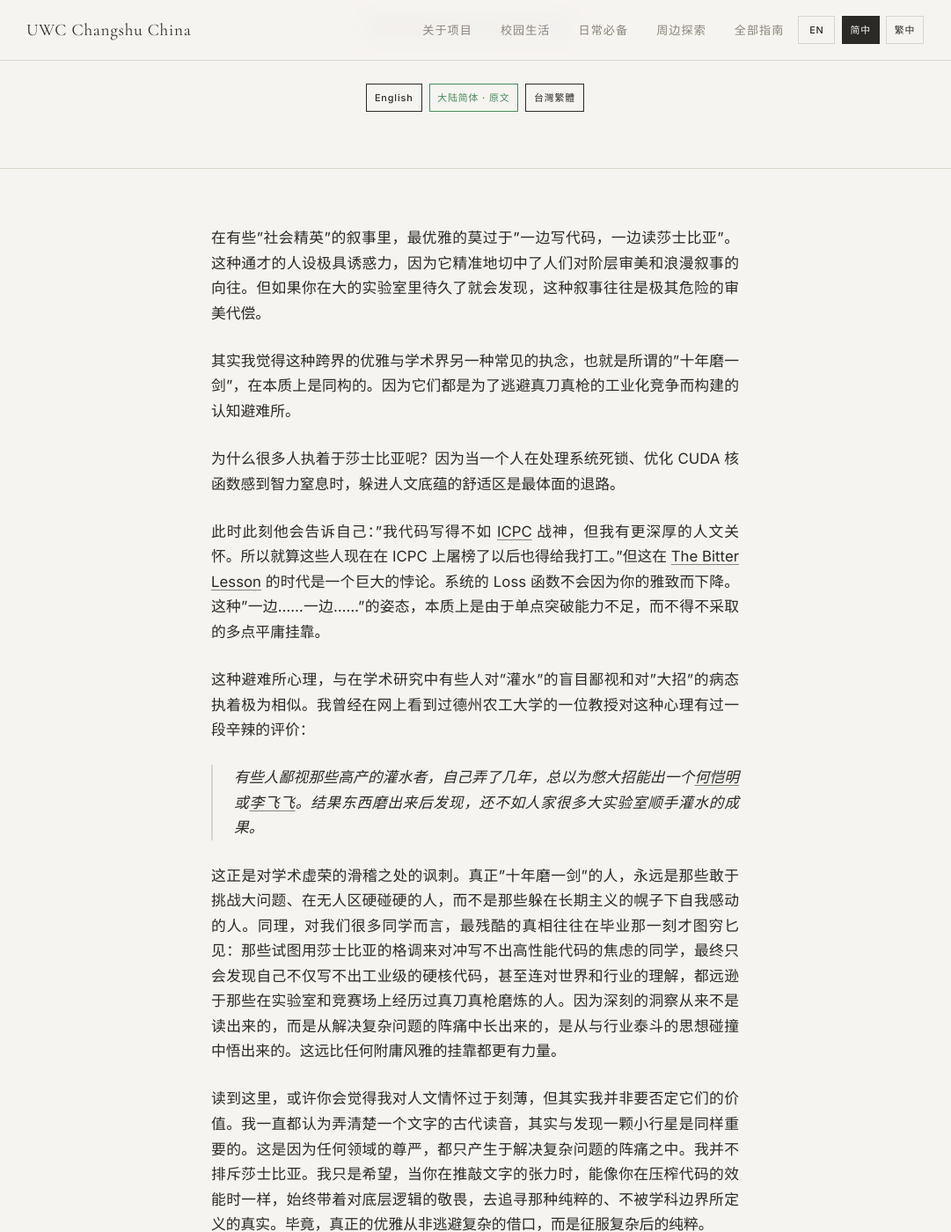
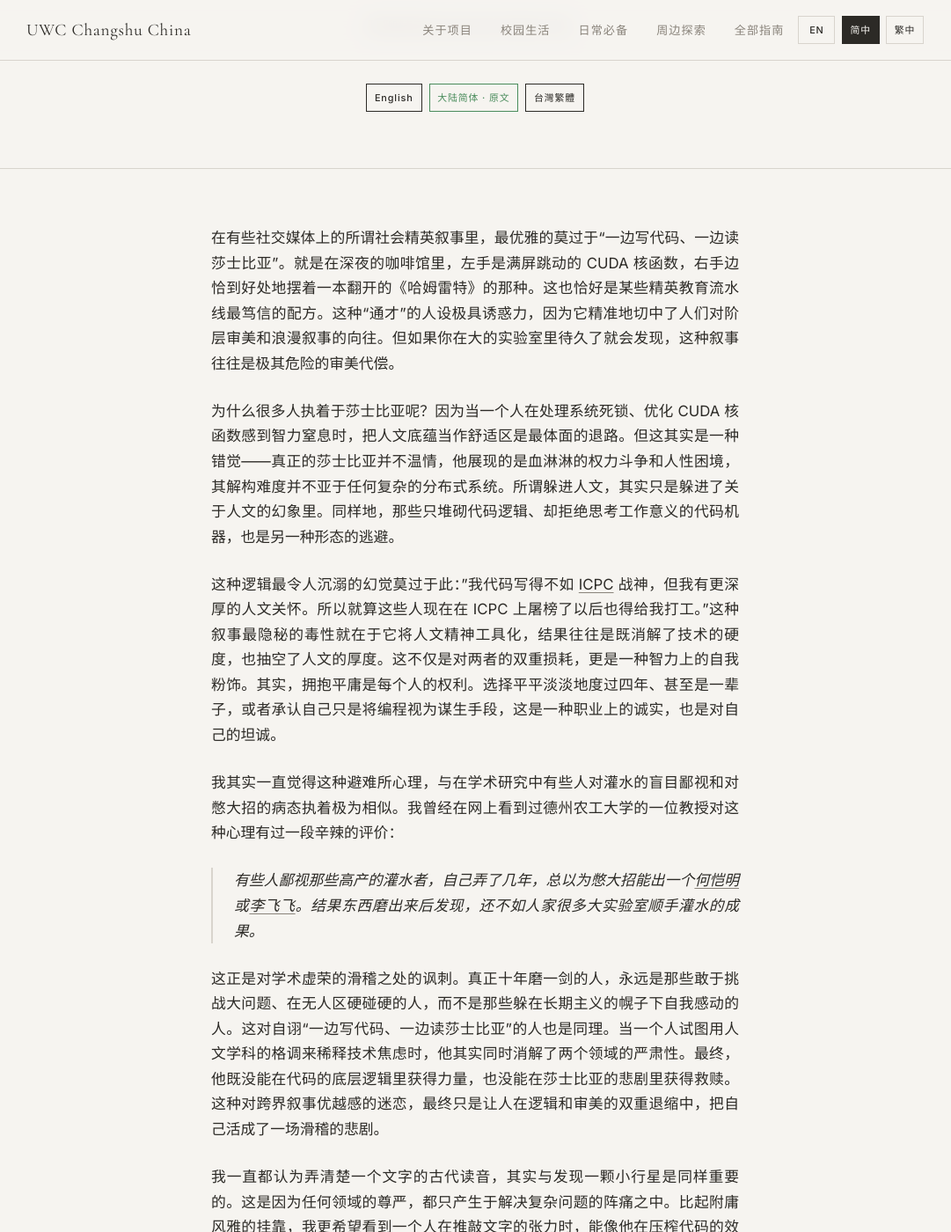
Before and after one commit to United-World-College/UWC-Survival-Guide, a Jekyll site: the page built from website/_guides/chinese/aesthetic-illusion-CN.md, in a window 1280 px wide and 1400 px high, scrolled down 478 px. Shown: the whole window at 88% size, without its empty margins (100-1181 px from the left). Built offline with Jekyll 4.4.1, drawn with Linux system fonts in a browser that asks for light colours; some of the changed text lies outside the part shown.

Commit message:
style: refine phrasing in aesthetic illusion essays for clarity and impact

```diff
--- a/website/_guides/chinese/aesthetic-illusion-CN.md
+++ b/website/_guides/chinese/aesthetic-illusion-CN.md
@@ -15,18 +15,16 @@ published: 2026-04-15
 updated: 2026-04-15
 ---
 
-在有些"社会精英"的叙事里，最优雅的莫过于"一边写代码，一边读莎士比亚"。这种通才的人设极具诱惑力，因为它精准地切中了人们对阶层审美和浪漫叙事的向往。但如果你在大的实验室里待久了就会发现，这种叙事往往是极其危险的审美代偿。
+在有些社交媒体上的所谓社会精英叙事里，最优雅的莫过于“一边写代码、一边读莎士比亚”。就是在深夜的咖啡馆里，左手是满屏跳动的 CUDA 核函数，右手边恰到好处地摆着一本翻开的《哈姆雷特》的那种。这也恰好是某些精英教育流水线最笃信的配方。这种“通才”的人设极具诱惑力，因为它精准地切中了人们对阶层审美和浪漫叙事的向往。但如果你在大的实验室里待久了就会发现，这种叙事往往是极其危险的审美代偿。
 
-其实我觉得这种跨界的优雅与学术界另一种常见的执念，也就是所谓的"十年磨一剑"，在本质上是同构的。因为它们都是为了逃避真刀真枪的工业化竞争而构建的认知避难所。
+为什么很多人执着于莎士比亚呢？因为当一个人在处理系统死锁、优化 CUDA 核函数感到智力窒息时，把人文底蕴当作舒适区是最体面的退路。但这其实是一种错觉——真正的莎士比亚并不温情，他展现的是血淋淋的权力斗争和人性困境，其解构难度并不亚于任何复杂的分布式系统。所谓躲进人文，其实只是躲进了关于人文的幻象里。同样地，那些只堆砌代码逻辑、却拒绝思考工作意义的代码机器，也是另一种形态的逃避。
 
-为什么很多人执着于莎士比亚呢？因为当一个人在处理系统死锁、优化 CUDA 核函数感到智力窒息时，躲进人文底蕴的舒适区是最体面的退路。
+这种逻辑最令人沉溺的幻觉莫过于此："我代码写得不如 [ICPC](https://en.wikipedia.org/wiki/International_Collegiate_Programming_Contest) 战神，但我有更深厚的人文关怀。所以就算这些人现在在 ICPC 上屠榜了以后也得给我打工。"这种叙事最隐秘的毒性就在于它将人文精神工具化，结果往往是既消解了技术的硬度，也抽空了人文的厚度。这不仅是对两者的双重损耗，更是一种智力上的自我粉饰。其实，拥抱平庸是每个人的权利。选择平平淡淡地度过四年、甚至是一辈子，或者承认自己只是将编程视为谋生手段，这是一种职业上的诚实，也是对自己的坦诚。
 
-此时此刻他会告诉自己："我代码写得不如 [ICPC](https://en.wikipedia.org/wiki/International_Collegiate_Programming_Contest) 战神，但我有更深厚的人文关怀。所以就算这些人现在在 ICPC 上屠榜了以后也得给我打工。"但这在 [The Bitter Lesson](https://en.wikipedia.org/wiki/Bitter_lesson) 的时代是一个巨大的悖论。系统的 Loss 函数不会因为你的雅致而下降。这种"一边……一边……"的姿态，本质上是由于单点突破能力不足，而不得不采取的多点平庸挂靠。
-
-这种避难所心理，与在学术研究中有些人对"灌水"的盲目鄙视和对"大招"的病态执着极为相似。我曾经在网上看到过德州农工大学的一位教授对这种心理有过一段辛辣的评价：
+我其实一直觉得这种避难所心理，与在学术研究中有些人对灌水的盲目鄙视和对憋大招的病态执着极为相似。我曾经在网上看到过德州农工大学的一位教授对这种心理有过一段辛辣的评价：
 
 > 有些人鄙视那些高产的灌水者，自己弄了几年，总以为憋大招能出一个[何恺明](https://en.wikipedia.org/wiki/Kaiming_He)或[李飞飞](https://en.wikipedia.org/wiki/Fei-Fei_Li)。结果东西磨出来后发现，还不如人家很多大实验室顺手灌水的成果。
 
-这正是对学术虚荣的滑稽之处的讽刺。真正"十年磨一剑"的人，永远是那些敢于挑战大问题、在无人区硬碰硬的人，而不是那些躲在长期主义的幌子下自我感动的人。同理，对我们很多同学而言，最残酷的真相往往在毕业那一刻才图穷匕见：那些试图用莎士比亚的格调来对冲写不出高性能代码的焦虑的同学，最终只会发现自己不仅写不出工业级的硬核代码，甚至连对世界和行业的理解，都远逊于那些在实验室和竞赛场上经历过真刀真枪磨炼的人。因为深刻的洞察从来不是读出来的，而是从解决复杂问题的阵痛中长出来的，是从与行业泰斗的思想碰撞中悟出来的。这远比任何附庸风雅的挂靠都更有力量。
+这正是对学术虚荣的滑稽之处的讽刺。真正十年磨一剑的人，永远是那些敢于挑战大问题、在无人区硬碰硬的人，而不是那些躲在长期主义的幌子下自我感动的人。这对自诩“一边写代码、一边读莎士比亚”的人也是同理。当一个人试图用人文学科的格调来稀释技术焦虑时，他其实同时消解了两个领域的严肃性。最终，他既没能在代码的底层逻辑里获得力量，也没能在莎士比亚的悲剧里获得救赎。这种对跨界叙事优越感的迷恋，最终只是让人在逻辑和审美的双重退缩中，把自己活成了一场滑稽的悲剧。
 
-读到这里，或许你会觉得我对人文情怀过于刻薄，但其实我并非要否定它们的价值。我一直都认为弄清楚一个文字的古代读音，其实与发现一颗小行星是同样重要的。这是因为任何领域的尊严，都只产生于解决复杂问题的阵痛之中。我并不排斥莎士比亚。我只是希望，当你在推敲文字的张力时，能像你在压榨代码的效能时一样，始终带着对底层逻辑的敬畏，去追寻那种纯粹的、不被学科边界所定义的真实。毕竟，真正的优雅从非逃避复杂的借口，而是征服复杂后的纯粹。
+我一直都认为弄清楚一个文字的古代读音，其实与发现一颗小行星是同样重要的。这是因为任何领域的尊严，都只产生于解决复杂问题的阵痛之中。比起附庸风雅的挂靠，我更希望看到一个人在推敲文字的张力时，能像他在压榨代码的效能时一样，始终带着对底层逻辑的敬畏，去追寻那种纯粹的、不被学科边界所定义的真实。毕竟，真正的优雅从非逃避复杂的借口，而是征服复杂后的纯粹。
--- a/website/_guides/chinese/aesthetic-illusion-TW.md
+++ b/website/_guides/chinese/aesthetic-illusion-TW.md
@@ -15,18 +15,16 @@ published: 2026-04-15
 updated: 2026-04-15
 ---
 
-在某些「社會菁英」的敘事裡，最優雅的莫過於「一邊寫程式，一邊讀莎士比亞」。這種通才的人設極具誘惑力，因為它精準地切中了人們對階級審美與浪漫敘事的嚮往。但如果你在大型實驗室裡待久了就會發現，這種敘事往往是極其危險的審美代償。
+在某些社群媒體上的所謂社會菁英敘事裡，最優雅的莫過於「一邊寫程式、一邊讀莎士比亞」。就是在深夜的咖啡館裡，左手是滿螢幕跳動的 CUDA 核心函式，右手邊恰到好處地擺著一本翻開的《哈姆雷特》的那種。這也恰好是某些菁英教育流水線最篤信的配方。這種「通才」的人設極具誘惑力，因為它精準地切中了人們對階級審美和浪漫敘事的嚮往。但如果你在大型實驗室裡待久了就會發現，這種敘事往往是極其危險的審美代償。
 
-其實我覺得這種跨界的優雅，與學術界另一種常見的執念——也就是所謂的「十年磨一劍」——在本質上是同構的。因為它們都是為了逃避真槍實彈的工業化競爭，而構建出的認知避難所。
+為什麼很多人執著於莎士比亞呢？因為當一個人在處理系統死結、優化 CUDA 核心函式感到智力窒息時，把人文底蘊當作舒適區是最體面的退路。但這其實是一種錯覺——真正的莎士比亞並不溫情，他展現的是血淋淋的權力鬥爭與人性困境，其解構難度並不亞於任何複雜的分散式系統。所謂躲進人文，其實只是躲進了關於人文的幻象裡。同樣地，那些只堆砌程式邏輯、卻拒絕思考工作意義的程式機器，也是另一種形態的逃避。
 
-為什麼很多人執著於莎士比亞呢？因為當一個人在處理系統死結（Deadlock）、優化 CUDA 核心函式（Kernel）感到智力窒息時，躲進人文底蘊的舒適區是最體面的退路。
+這種邏輯最令人沉溺的幻覺莫過於此：「我程式寫得不如 [ICPC](https://en.wikipedia.org/wiki/International_Collegiate_Programming_Contest) 戰神，但我有更深厚的人文關懷。所以就算這些人現在在 ICPC 上屠榜，以後也得給我打工。」這種敘事最隱秘的毒性就在於它將人文精神工具化，結果往往是既消解了技術的硬度，也抽空了人文的厚度。這不僅是對兩者的雙重損耗，更是一種智力上的自我粉飾。其實，擁抱平庸是每個人的權利。選擇平平淡淡地度過四年、甚至是一輩子，或者承認自己只是將編程視為謀生手段，這是一種職業上的誠實，也是對自己的坦誠。
 
-此時此刻他會告訴自己：「我程式寫得不如 [ICPC](https://en.wikipedia.org/wiki/International_Collegiate_Programming_Contest) 戰神，但我有更深厚的人文關懷。所以就算這些人現在在 ICPC 上屠榜，以後也得給我打工。」但在 [The Bitter Lesson](https://en.wikipedia.org/wiki/Bitter_lesson) 的時代，這是一個巨大的悖論。系統的 Loss 函數不會因為你的雅致而下降。這種「一邊……一邊……」的姿態，本質上是由於單點突破能力不足，而不得不採取的「多點平庸掛靠」。
-
-這種避難所心理，與學術研究中有些人對「灌水」的盲目鄙夷，以及對「憋大招」的病態執著極為相似。我曾經在網路上看到德州農工大學的一位教授，對這種心理有過一段辛辣的評價：
+我其實一直覺得這種避難所心理，與在學術研究中有些人對灌水的盲目鄙夷與對憋大招的病態執著極為相似。我曾經在網路上看到德州農工大學的一位教授對這種心理有過一段辛辣的評價：
 
 > 有些人鄙夷那些高產的灌水者，自己弄了幾年，總以為憋大招能出一個[何愷明](https://en.wikipedia.org/wiki/Kaiming_He)或[李飛飛](https://en.wikipedia.org/wiki/Fei-Fei_Li)。結果東西磨出來後發現，還不如人家大實驗室順手灌水的成果。
 
-這正是對學術虛榮的滑稽之處的諷刺。真正「十年磨一劍」的人，永遠是那些敢於挑戰大問題、在無人區硬碰硬的人，而不是那些躲在長期主義的幌子下自我感動的人。同理，對我們很多同學而言，最殘酷的真相往往在畢業那一刻才圖窮匕見：那些試圖用莎士比亞的格調，來對沖寫不出高效能程式碼之焦慮的同學，最終只會發現自己不僅寫不出工業級的硬核程式，甚至連對世界與產業的理解，都遠遜於那些在實驗室與競賽場上經歷過真槍實彈磨練的人。因為深刻的洞察從來不是讀出來的，而是從解決複雜問題的陣痛中長出來的，是從與業界泰斗的思想碰撞中悟出來的。這遠比任何附庸風雅的掛靠都更有力量。
+這正是對學術虛榮的滑稽之處的諷刺。真正十年磨一劍的人，永遠是那些敢於挑戰大問題、在無人區硬碰硬的人，而不是那些躲在長期主義的幌子下自我感動的人。這對自詡「一邊寫程式、一邊讀莎士比亞」的人也是同理。當一個人試圖用人文學科的格調來稀釋技術焦慮時，他其實同時消解了兩個領域的嚴肅性。最終，他既沒能在程式的底層邏輯裡獲得力量，也沒能在莎士比亞的悲劇裡獲得救贖。這種對跨界敘事優越感的迷戀，最終只是讓人在邏輯與審美的雙重退縮中，把自己活成了一場滑稽的悲劇。
 
-讀到這裡，或許你會覺得我對人文情懷過於刻薄，但其實我並非要否定它們的價值。我一直都認為弄清楚一個文字的古代讀音，其實與發現一顆小行星是同樣重要的。這是因為任何領域的尊嚴，都只產生於解決複雜問題的陣痛之中。我並不排斥莎士比亞。我只是希望，當你在推敲文字的張力時，能像你在壓榨程式碼的效能時一樣，始終帶著對底層邏輯的敬畏，去追尋那種純粹的、不被學科邊界所定義的真實。畢竟，真正的優雅從非逃避複雜的藉口，而是征服複雜後的純粹。
+我一直都認為弄清楚一個文字的古代讀音，其實與發現一顆小行星是同樣重要的。這是因為任何領域的尊嚴，都只產生於解決複雜問題的陣痛之中。比起附庸風雅的掛靠，我更希望看到一個人在推敲文字的張力時，能像他在壓榨程式碼的效能時一樣，始終帶著對底層邏輯的敬畏，去追尋那種純粹的、不被學科邊界所定義的真實。畢竟，真正的優雅從非逃避複雜的藉口，而是征服複雜後的純粹。
```
Also changed, not shown: website/_guides/default/aesthetic-illusion.md (+6 -8 lines).
